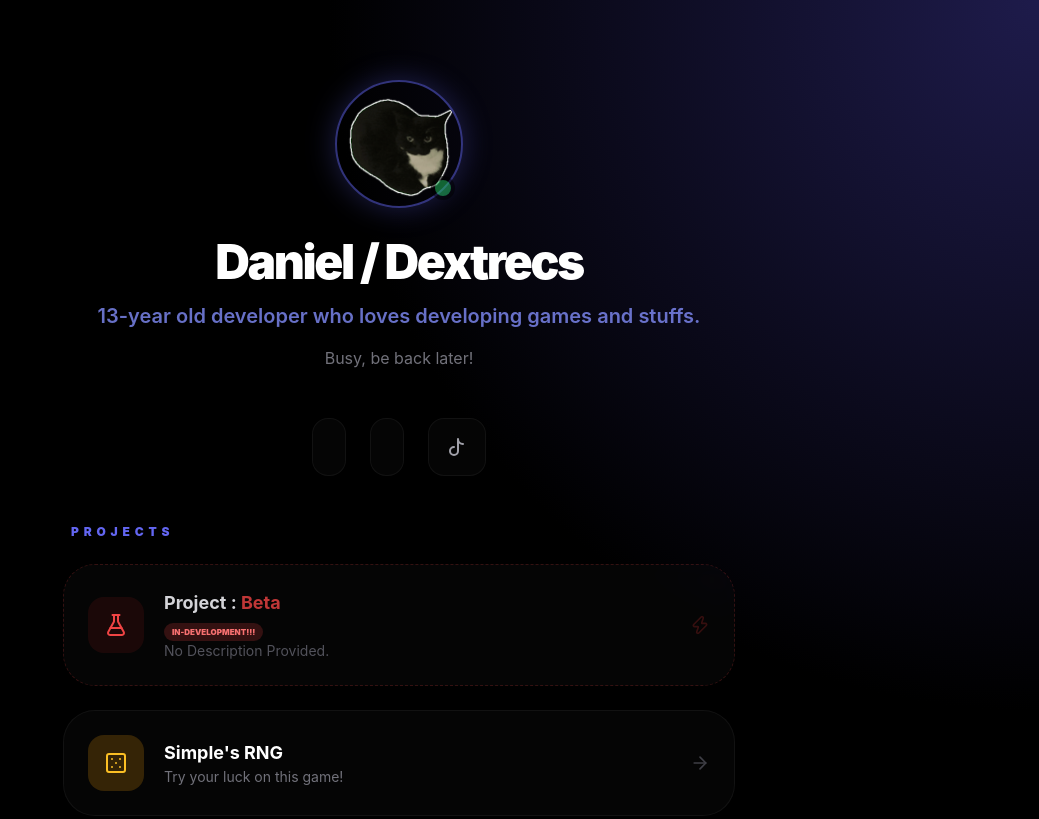
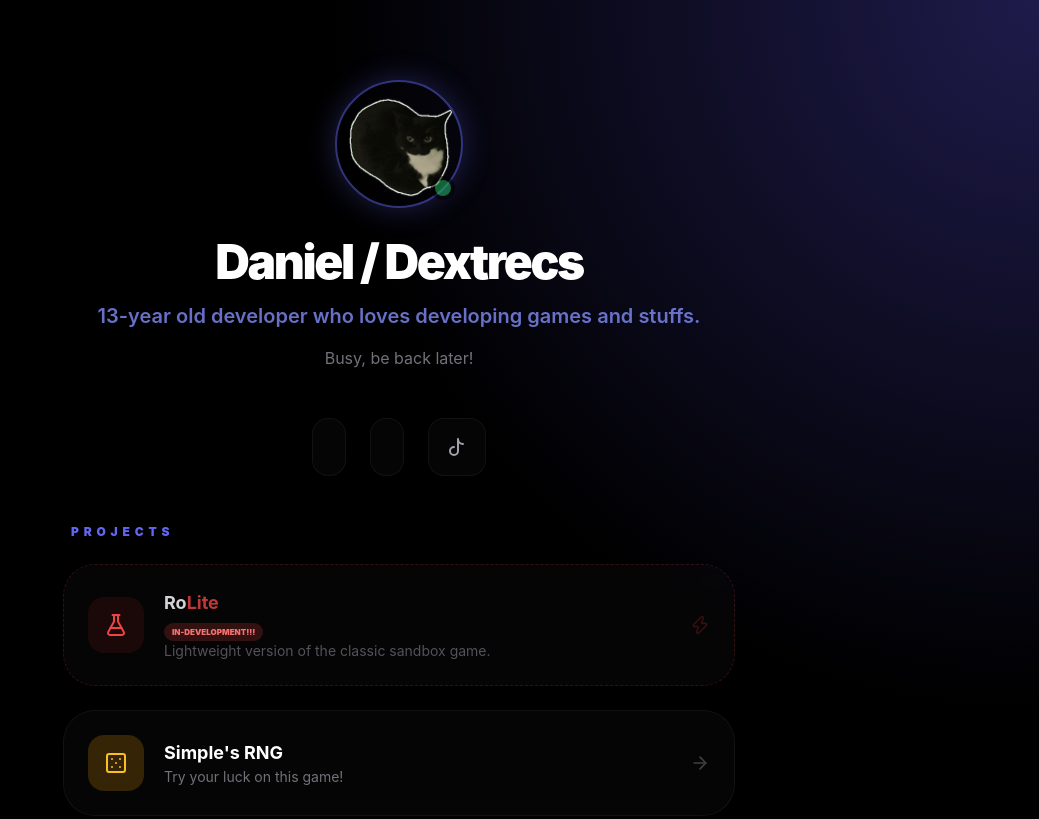
Before and after one commit to Dextrecs/Dextrecs, a plain HTML site: page index.html in a window 1280 px wide. Shown: the top 819 px of the page, without its empty margins (241-1280 px from the left). Drawn offline with nearby package versions, Linux system fonts and the light colour scheme; a script that the page names is missing; some icons are missing.

Commit message:
Modify project link and update description
Updated project link and description in index.html.

```diff
--- a/index.html
+++ b/index.html
@@ -69,14 +69,14 @@
         <section class="space-y-6">
             <h2 class="text-xs font-black text-indigo-500 uppercase tracking-[0.4em] px-2">Projects</h2>
 
-            <a href="" class="block glass p-6 rounded-[2rem] flex items-center gap-5 group border-dashed border-red-500/20 hover:border-red-500/40">
+            <a href="https://dextrecs.github.io/RoLite/" class="block glass p-6 rounded-[2rem] flex items-center gap-5 group border-dashed border-red-500/20 hover:border-red-500/40">
                 <div class="w-14 h-14 bg-red-600/10 text-red-500 rounded-2xl flex items-center justify-center group-hover:scale-110 transition-transform">
                     <i data-lucide="flask-conical"></i>
                 </div>
                 <div class="flex-1">
-                    <h3 class="font-bold text-lg text-zinc-300">Project : <span class="text-red-500/80">Beta</span></h3>
+                    <h3 class="font-bold text-lg text-zinc-300">Ro<span class="text-red-500/80">Lite</span></h3>
                     <span class="text-[8px] bg-red-500/20 text-red-400 px-2 py-1 rounded-full uppercase font-black">IN-DEVELOPMENT!!!</span>
-                    <p class="text-zinc-600 text-sm">No Description Provided.</p>
+                    <p class="text-zinc-600 text-sm">Lightweight version of the classic sandbox game.</p>
                 </div>
                 <i data-lucide="zap" class="text-red-900/40 group-hover:text-red-500 w-5 h-5 transition-colors"></i>
             </a>
```
